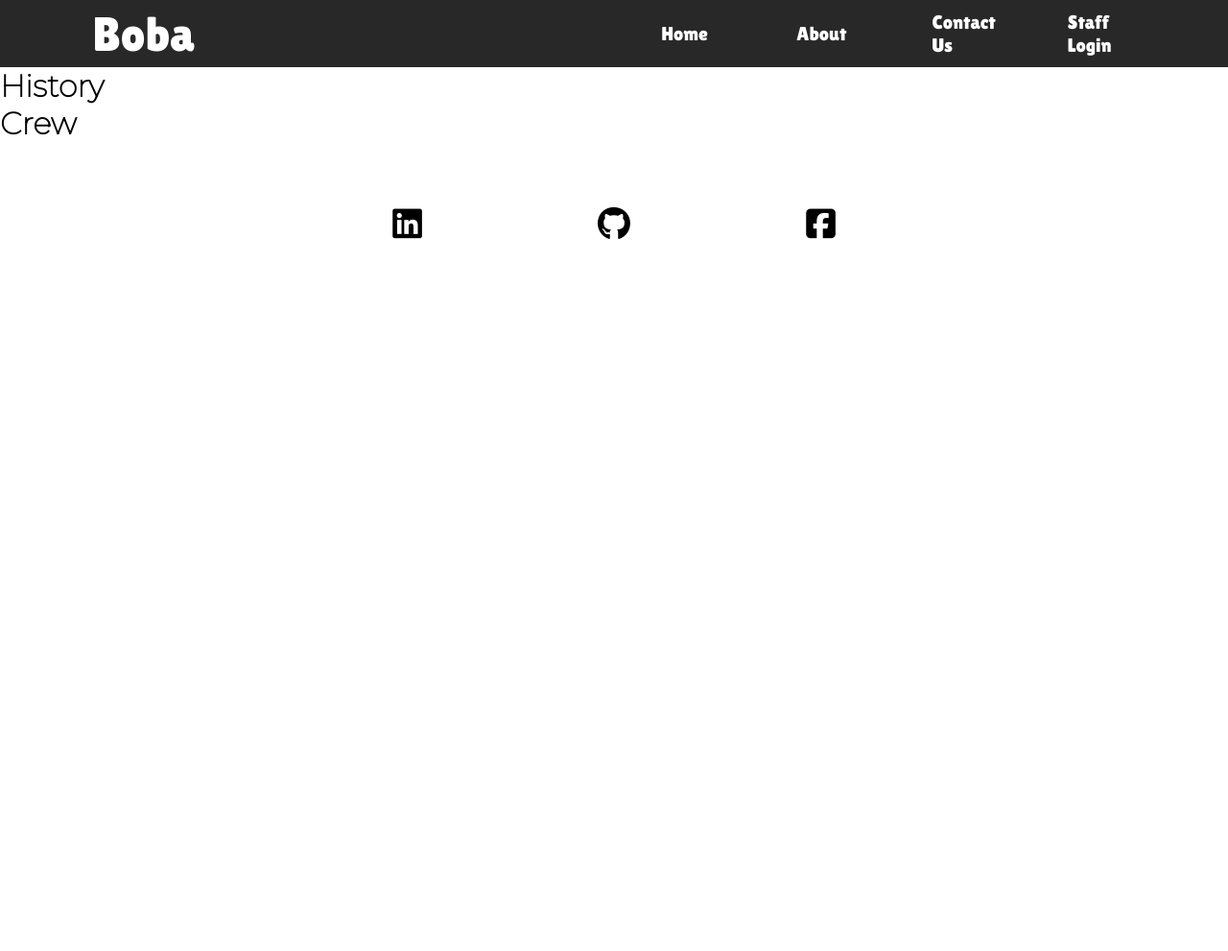
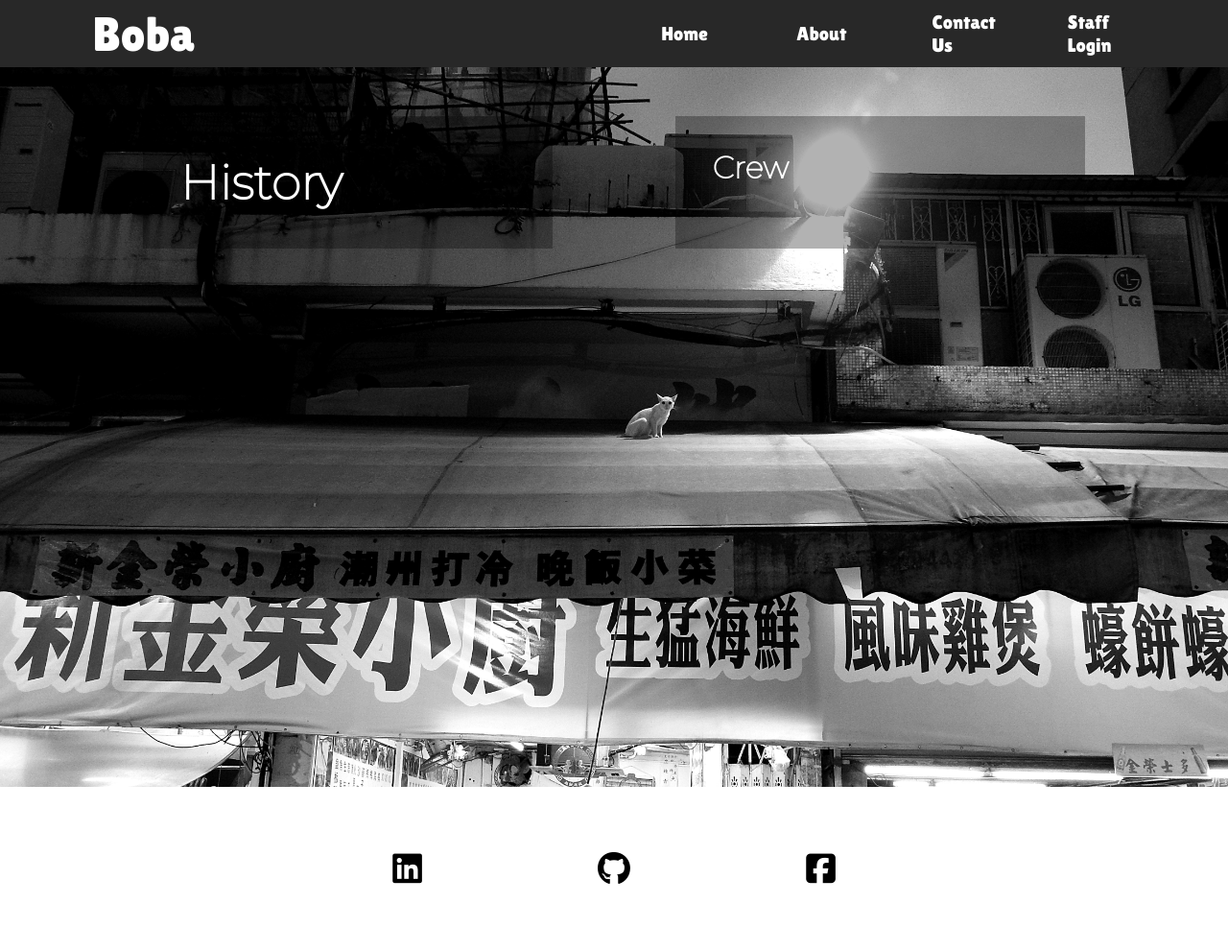
Before and after one commit to Bo-Lennart/bobatea, a Django app: page /about_us/ in a window 1280 px wide. Shown: the whole page at 96% size. Before the commit the page ends 249 px from the top, so only its background shows below. Run offline with Django 3.2, Linux system fonts and the light colour scheme; data that the repository does not hold is empty; some libraries are stand-ins or nearby versions.

Commit message:
style about page and add hero img

```diff
--- a/static/style.css
+++ b/static/style.css
@@ -95,6 +95,13 @@ li {
     height: 650px;
     width: 100%;
     background: url(media/contact_boba_header.jpg);
+    background-size: cover;
+}
+
+#about_us_hero_img {
+    height: 750px;
+    width: 100%;
+    background: url(media/boba_history_header.jpg);
     background-size: cover;
 }
 
--- a/templates/about_us.html
+++ b/templates/about_us.html
@@ -1,6 +1,7 @@
 {% load static %}
 <!DOCTYPE html>
 <html lang="en">
+
 <head>
     <meta charset="UTF-8">
     <meta http-equiv="X-UA-Compatible" content="IE=edge">
@@ -8,7 +9,9 @@
     <link rel="stylesheet" href="/static/style.css">
     <title>About Us</title>
 </head>
+
 <body>
+
     <body>
         <header>
             <div class="container">
@@ -49,14 +52,33 @@
             </div>
         </header>
         <div id="home">
+
+
+
+        </div>
+
+        </header>
+        <div id="home">
+
+            <div>
+                <div id="about_us_hero_img">
+                    <div id="menu_booking">
+                        <div id="menu" class="menu">
                             <h1>History</h1>
                             <h4>{{about.name}}</h4>
                             <h4>{{about.content}}</h4>
+                        </div>
 
+                        <div id="reservation" class="reservation_form">
                             <h1>Crew</h1>
                             <h4>{{staff_crew.name}}</h4>
                             <h4>{{staff_crew.subtitle}}</h4>
                             <h4>{{staff_crew.bio}}</h4>
+                            </form>
+                        </div>
+                    </div>
+                </div>
+            </div>
         </div>
 
         <footer>
@@ -79,4 +101,5 @@
         <script src="https://kit.fontawesome.com/9cc43cc6da.js" crossorigin="anonymous"></script>
         <script src="/static/app.js"></script>
     </body>
+
 </html>
```
Also changed, not shown: static/media/boba_history_header.jpg (added). Lines whose indentation alone changed are shown as unchanged.
